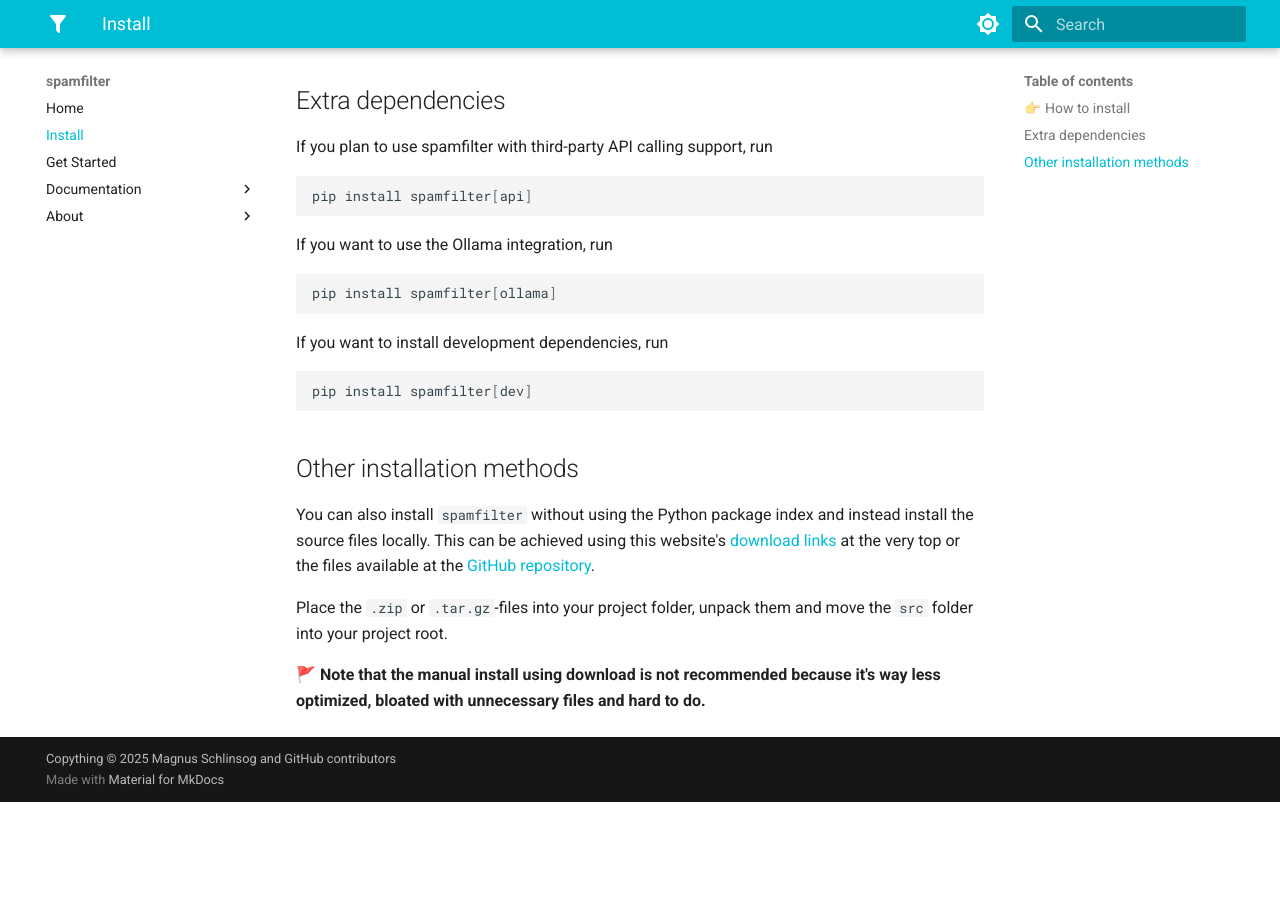
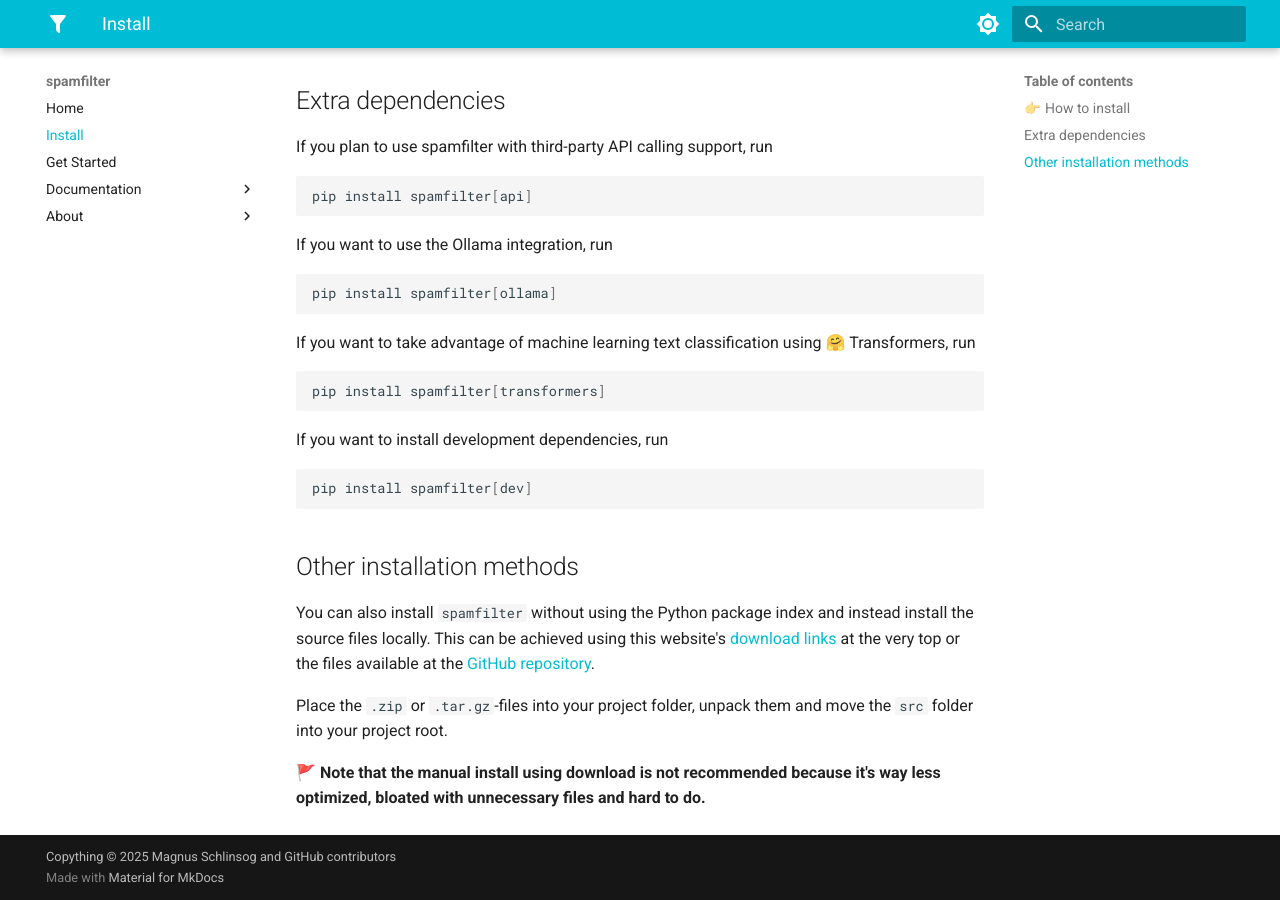
Before and after one commit to mags0ft/spamfilter, an MkDocs documentation site: the page built from docs/installation.md, in a window 1280 px wide and 900 px high, scrolled down 618 px. Built offline with MkDocs 1.6.1 and Material for MkDocs 9.7.7, drawn with Linux system fonts in a browser that asks for light colours; before the commit the page ends 1420 px from its top, so only the background shows below that.

Commit message:
extend installation documentation for transformers

````diff
--- a/docs/installation.md
+++ b/docs/installation.md
@@ -37,6 +37,12 @@
 pip install spamfilter[ollama]
 ```
 
+If you want to take advantage of machine learning text classification using 🤗 Transformers, run
+
+```bash
+pip install spamfilter[transformers]
+```
+
 If you want to install development dependencies, run
 
 ```bash
````
